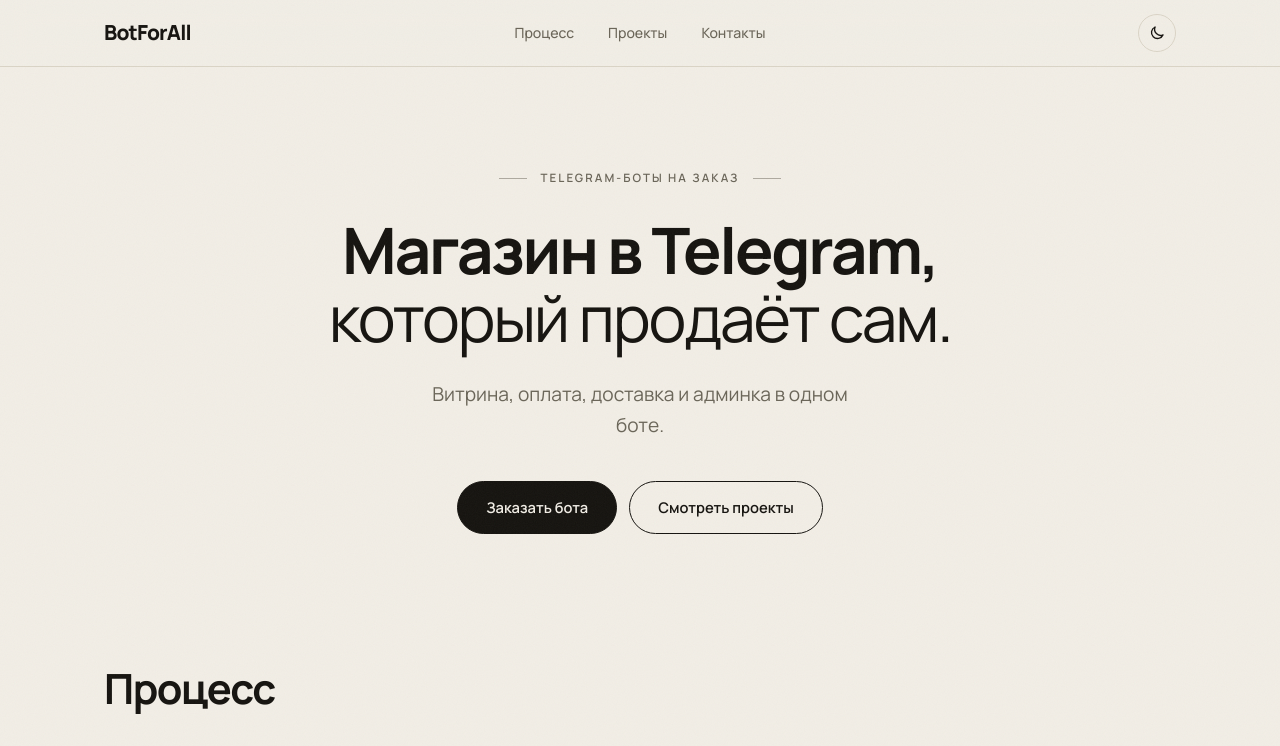
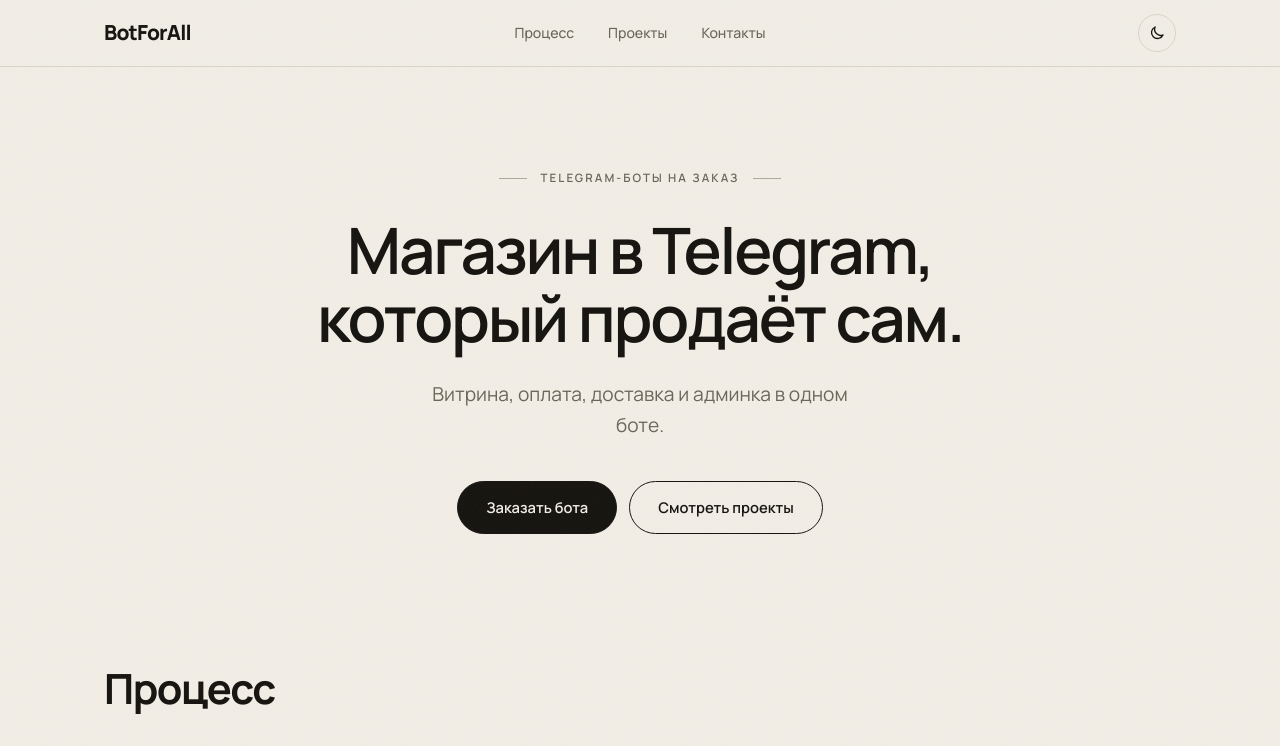
Before and after one commit to zhennyy/botforall, a React (Vite) app: page / in a window 1280 px wide. Shown: the top 746 px of the page. Built offline with nearby package versions, Linux system fonts and the light colour scheme.

Commit message:
Headings: uniform weight in hero and contact

```diff
--- a/src/index.css
+++ b/src/index.css
@@ -225,3 +225,7 @@ footer b { font-family: var(--sans); font-weight: 800; font-size: 1.05rem; lette
 /* заголовок блока возможностей */
 #benefits .section-title { font-weight: 400; letter-spacing: -0.02em; }
 #benefits .section-title em { font-style: normal; font-weight: inherit; color: inherit; }
+
+/* единый вес внутри заголовков */
+.hero h1, .contact h2 { font-weight: 600; }
+.hero h1 em, .contact h2 em { font-style: normal; font-weight: inherit; color: inherit; }
```
